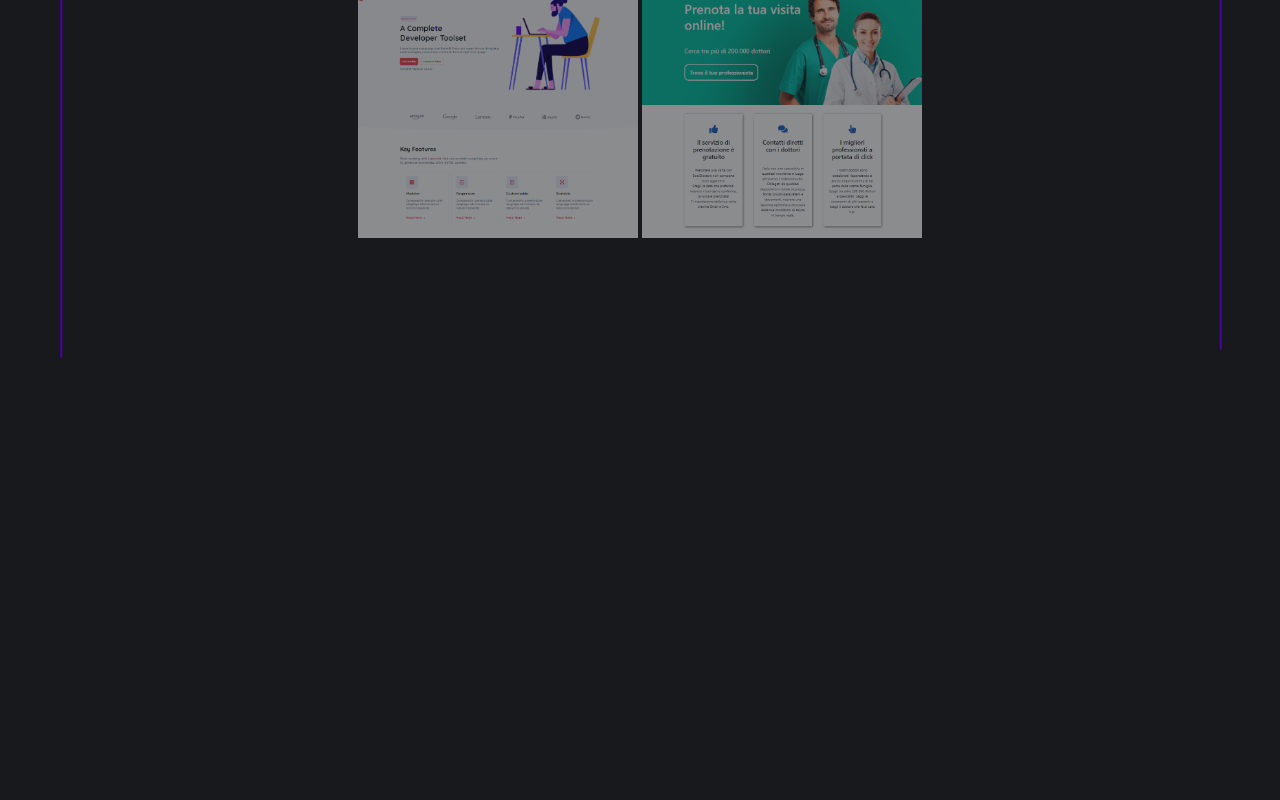
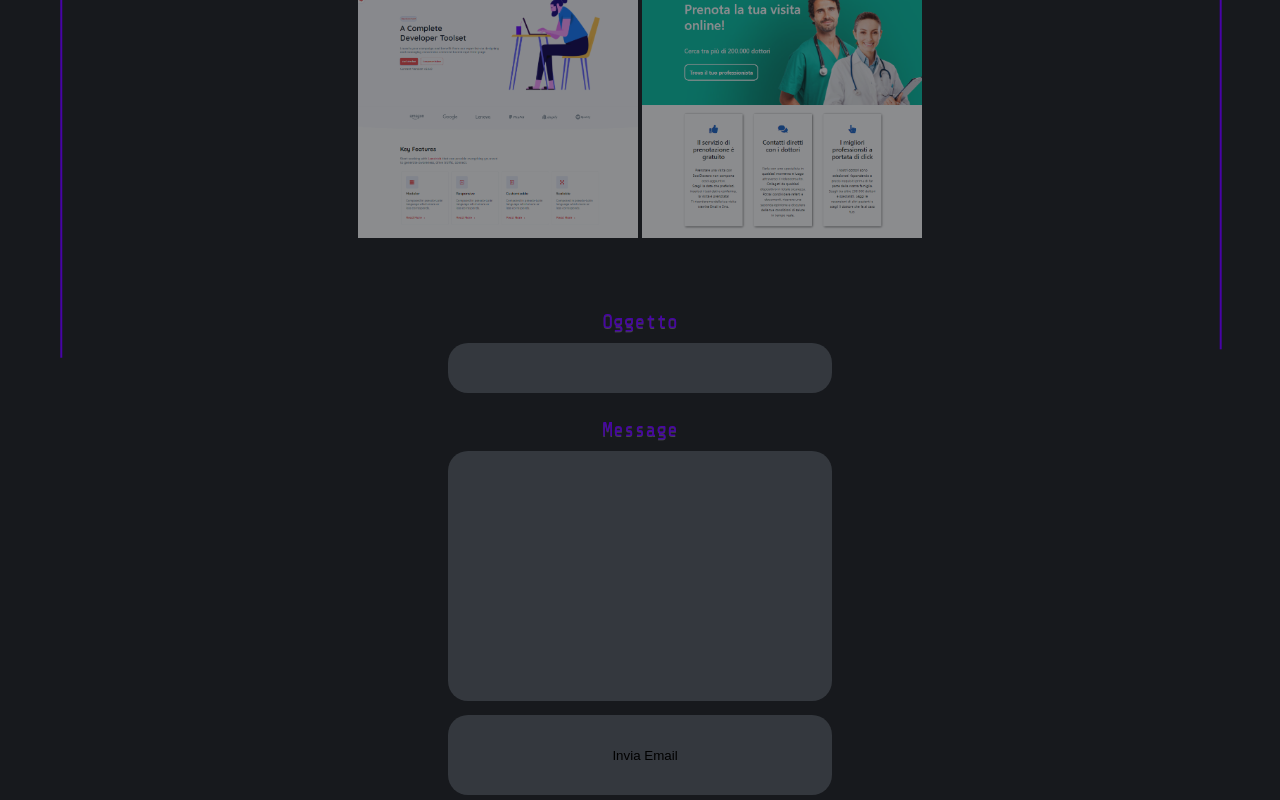
Before and after one commit to matassoli/matassoli.github.io, a website: page index.html in a window 1280 px wide. Shown: the part 1360-2160 px from the top of the page. Before the commit the page ends 1650 px from the top, so only its background shows below. Drawn offline with nearby package versions, Linux system fonts and the light colour scheme; a web font is replaced by a local one.

Commit message:
add: footer form

```diff
--- a/index.html
+++ b/index.html
@@ -167,17 +167,30 @@
         <div class="rotate--dx">
           <a href="mailto:nico.matassoli@gmail.com">nico.matassoli@gmail.com</a><span></span>
         </div>
-      </section>
-      <section class="contacts">
         <div class="rotate--sx">
           <a href="https://www.linkedin.com/in/matassoli/"><i class="fab fa-linkedin-in"></i></a>
           <a href="https://github.com/matassoli"><i class="fab fa-github"></i></a>
           <span></span>
         </div>
       </section>
+
+      <footer>
+        <form class="form" method="GET" action="mailto:nico.matassoli@gmail.com" enctype="text/plain">
+
+
+          <span>Oggetto</span>
+          <input class="form__obj" type="text" name="subject">
+          <br>
+          <span>Message</span>
+          <textarea name="body" class="form__text"></textarea>
+          <br>
+          <input class="form__button" type="submit" value="Invia Email">
+
+        </form>
+      </footer>
+
     </main>
   </div>
-
   <script src="js/myscript.js" charset="utf-8"></script>
 </body>
 
--- /dev/null
+++ b/sass/layout/_footer.scss
@@ -0,0 +1,30 @@
+.form {
+  text-align: center;
+  span {
+    color: $primary;
+    text-shadow: 0 1px rgba(255, 255, 255, 0.2);
+    font-size: 20px;
+    display: block;
+    margin: 20px 0 5px;
+  }
+  input,
+  textarea {
+    width: 50%;
+    margin: 5px;
+    background-color: $background300;
+    border: none;
+    border-radius: 20px;
+    padding-left: 10px;
+  }
+  &__obj {
+    height: 50px;
+  }
+  &__text {
+    height: 250px;
+    resize: none;
+    padding: 10px;
+  }
+  &__button {
+  height: 80px;
+}
+}
--- a/sass/main.scss
+++ b/sass/main.scss
@@ -7,6 +7,7 @@
 
 @import "layout/home-logo.scss";
 @import "layout/header.scss";
+@import "layout/footer.scss";
 
 @import "pages/aboutme.scss";
 @import "pages/contacts.scss";
```
Also changed, not shown: js/myscript.js (+6 -9 lines), dist/main.css.
